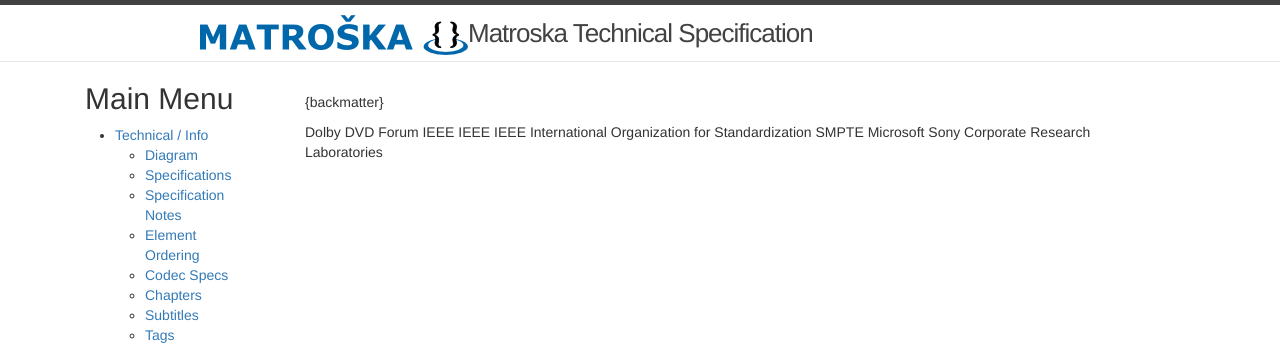
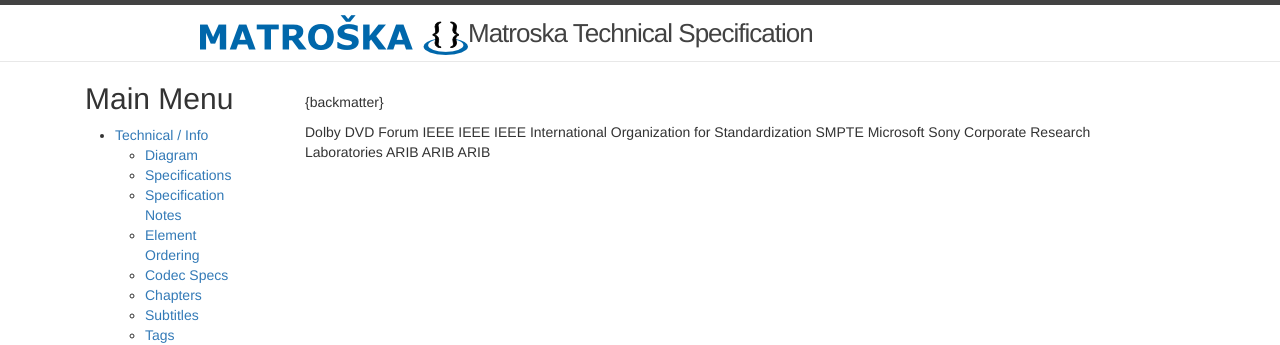
Before and after one commit to ietf-wg-cellar/matroska-specification, a Jekyll site: the page built from rfc_backmatter_codec.md, in a window 1280 px wide. Shown: the top 345 px of the page. Built offline with Jekyll 4.4.1, drawn with Linux system fonts in a browser that asks for light colours; our own code applies the rules of GitHub Pages for plain Markdown files.

Commit message:
Add ARIB B-24 subtitle codec mapping

```diff
--- a/rfc_backmatter_codec.md
+++ b/rfc_backmatter_codec.md
@@ -111,3 +111,33 @@
     <date year="2022" month="October" day="12"/>
   </front>
 </reference>
+
+<reference anchor="ARIB.STD-B24" target="https://www.arib.or.jp/english/std_tr/broadcasting/desc/std-b24.html">
+  <front>
+    <title>Data Coding and Transmission Specification for Digital Broadcasting</title>
+    <author>
+      <organization>ARIB</organization>
+    </author>
+    <date year="2022" month="October" day="6"/>
+  </front>
+</reference>
+
+<reference anchor="ARIB.STD-B10" target="https://www.arib.or.jp/english/std_tr/broadcasting/desc/std-b10.html">
+  <front>
+    <title>Service Information for Digital Broadcasting System</title>
+    <author>
+      <organization>ARIB</organization>
+    </author>
+    <date year="2019" month="December" day="5"/>
+  </front>
+</reference>
+
+<reference anchor="ARIB.TR-B14" target="https://www.arib.or.jp/english/std_tr/broadcasting/desc/tr-b14.html">
+  <front>
+    <title>Operational Guidelines for Digital Terrestrial Television Broadcasting</title>
+    <author>
+      <organization>ARIB</organization>
+    </author>
+    <date year="2022" month="October" day="6"/>
+  </front>
+</reference>
```
Also changed, not shown: codec_specs.md (+9 -0 lines), subtitles.md (+33 -0 lines).
